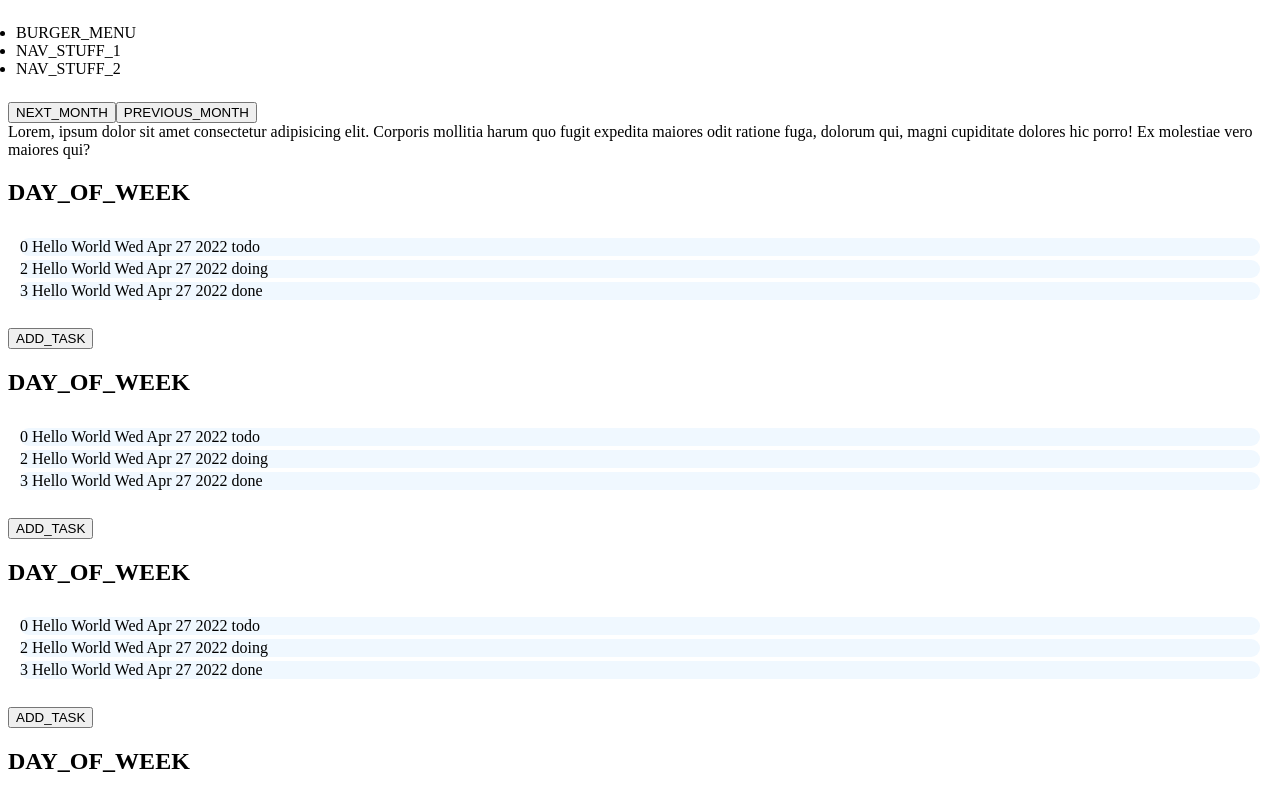
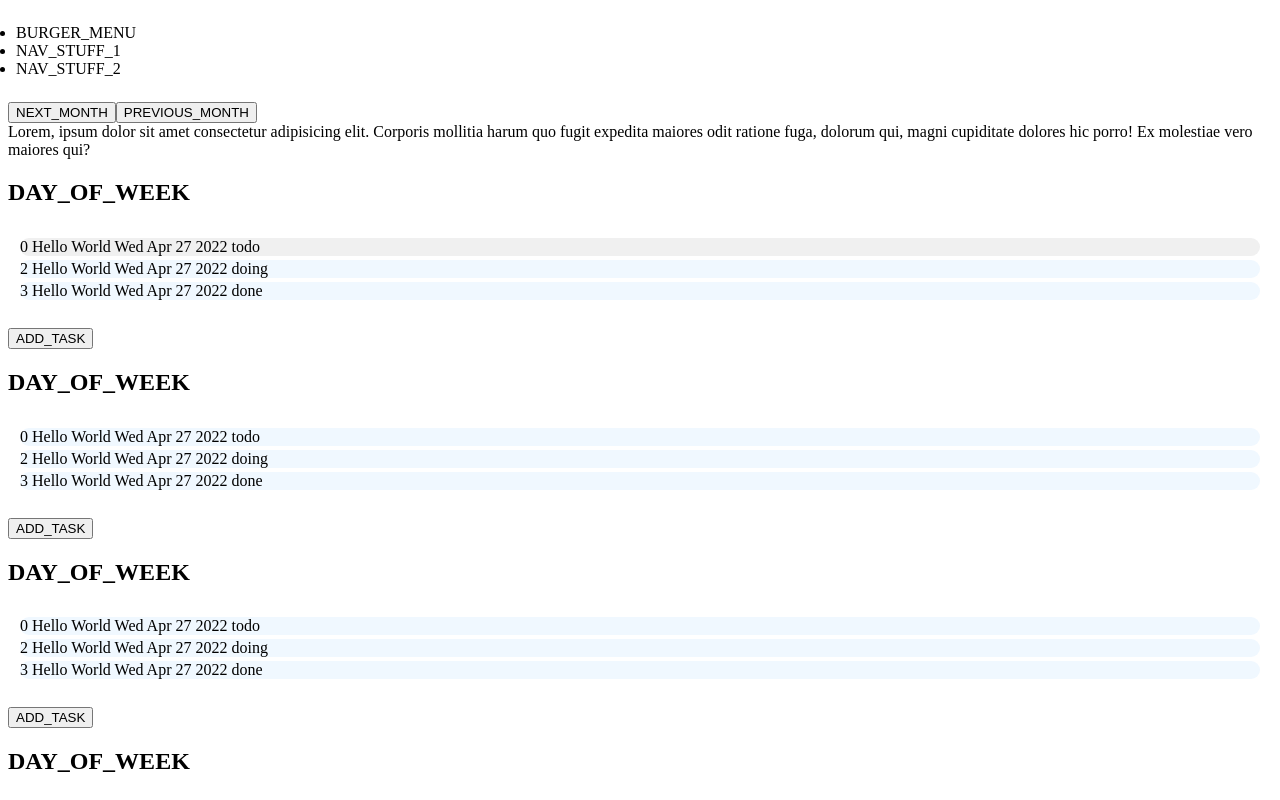
Before and after one commit to danielerhabor/yatdl, a React (Create React App) app: page / in a window 1280 px wide. In both pictures the pointer is over the item 640 px from the left and 246 px from the top of the page. Shown: the top 800 px of the page. Built offline with nearby package versions, Linux system fonts and the light colour scheme.

Commit message:
Change background and use pointer as cursor when hover TaskItem

```diff
--- a/src/components/modal/Modal.tsx
+++ b/src/components/modal/Modal.tsx
@@ -37,7 +37,6 @@ const Modal: React.FC = () => {
       <div className={styles.modalContainer}>
         <header className="modalHeader">
           <input
-
             onChange={e => setTitle(e.target.value)}
             className="modalTaskName"
             placeholder="Enter task name..."
--- a/src/components/task/TaskItem.module.css
+++ b/src/components/task/TaskItem.module.css
@@ -2,5 +2,10 @@
   list-style-type: none;
   background-color: aliceblue;
   border-radius: 1rem;
-  margin: .25rem;
+  margin: 0.25rem;
 }
+
+.taskItem:hover {
+  background-color: #f0f0f0;
+  cursor: pointer;
+}
```
